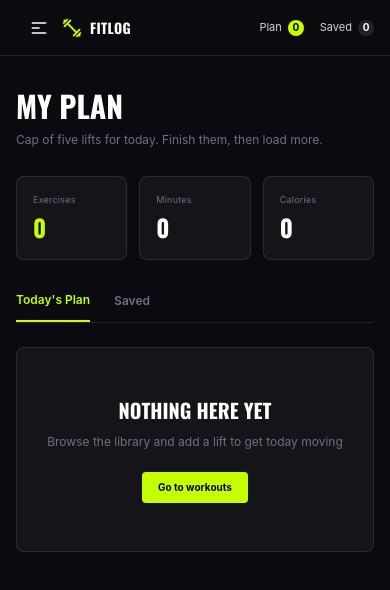
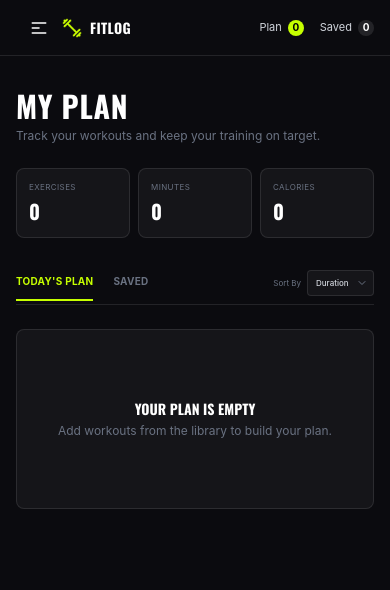
Before and after one commit to hanjala13/fit-log, a Next.js app: page /my-plan in a window 390 px wide. Shown: the top 590 px of the page. Built offline with nearby package versions, Linux system fonts and the light colour scheme.

Commit message:
create sort and added toast notification

```diff
--- a/package.json
+++ b/package.json
@@ -13,7 +13,8 @@
     "next": "16.3.8",
     "react": "19.2.8",
     "react-dom": "19.2.8",
-    "react-hot-toast": "^2.6.1"
+    "react-hot-toast": "^2.6.1",
+    "react-toastify": "^11.1.0"
   },
   "devDependencies": {
     "@tailwindcss/postcss": "^4.3.3",
--- a/src/app/layout.tsx
+++ b/src/app/layout.tsx
@@ -3,6 +3,8 @@ import { Geist, Geist_Mono, Oswald } from "next/font/google";
 import "./globals.css";
 import Navbar from "@/components/Navbar";
 import { PlanProvider } from "@/context/PlanContext";
+import { ToastContainer } from 'react-toastify';
+import 'react-toastify/dist/ReactToastify.css';
 
 const oswald = Oswald({
   subsets: ['latin'],
@@ -34,12 +36,18 @@ export default function RootLayout({ children }: LayoutProps<"/">) {
       <body className={`${oswald.variable} min-h-full flex flex-col bg-[#0B0B0F] text-white`}>
 
         <PlanProvider>
+          <Navbar />
+          <div>{children}</div>
 
-          <Navbar />
-          <div>
-            {children}
-          </div>
-
+          <ToastContainer
+            position="top-right"
+            autoClose={2500}
+            hideProgressBar={false}
+            newestOnTop
+            closeOnClick
+            pauseOnHover
+            theme="dark"
+          />
         </PlanProvider>
 
       </body>
--- a/src/app/my-plan/page.tsx
+++ b/src/app/my-plan/page.tsx
@@ -1,16 +1,25 @@
 'use client';
 
-import Link from 'next/link';
 import { useEffect, useState } from 'react';
 import { usePlan } from '@/context/PlanContext';
 import PlanCard from '@/components/PlanCard';
 
+type SortOption = 'duration' | 'calories' | 'rating';
+type ActiveTab = 'plan' | 'saved';
+
 const MyPlanPage = () => {
-    const { plan, saved, removeFromPlan, removeFromSaved } = usePlan();
+    const {
+        plan,
+        saved,
+        removeFromPlan,
+        removeFromSaved,
+    } = usePlan();
 
-    const [activeTab, setActiveTab] = useState<'plan' | 'saved'>('plan');
+    const [activeTab, setActiveTab] = useState<ActiveTab>('plan');
+    const [loading, setLoading] = useState(true);
 
-    const [loading, setLoading] = useState(true);
+    // Default sorting: Duration
+    const [sortBy, setSortBy] = useState<SortOption>('duration');
 
     useEffect(() => {
         const timer = setTimeout(() => {
@@ -18,135 +27,201 @@ const MyPlanPage = () => {
         }, 500);
 
         return () => clearTimeout(timer);
-    })
+    }, []);
 
     const currentItems = activeTab === 'plan' ? plan : saved;
 
-    const totalMinutes = plan.reduce(
+    // Sort current tab's list
+    const sortedItems = [...currentItems].sort((a, b) => {
+        if (sortBy === 'duration') {
+            return a.duration - b.duration;
+        }
+
+        if (sortBy === 'calories') {
+            return a.caloriesBurned - b.caloriesBurned;
+        }
+
+        if (sortBy === 'rating') {
+            return b.rating - a.rating;
+        }
+
+        return 0;
+    });
+
+    const totalMinutes = currentItems.reduce(
         (total, workout) => total + workout.duration,
         0
     );
 
-    const totalCalories = plan.reduce(
+    const totalCalories = currentItems.reduce(
         (total, workout) => total + workout.caloriesBurned,
         0
     );
 
     return (
         <main className="min-h-screen bg-[#0B0B0F] px-4 py-8 text-white sm:px-6 lg:px-8">
-            <div className="mx-auto w-full max-w-300">
+            <div className="mx-auto w-full max-w-[1200px]">
 
-                {/* Header */}
+                {/* Page Header */}
                 <div>
-                    <h1 className="font-oswald text-3xl font-bold uppercase sm:text-4xl">
-                        My Plan
+                    <h1 className="font-oswald text-3xl font-bold uppercase tracking-wide text-white sm:text-4xl">
+                        MY PLAN
                     </h1>
 
-                    <p className="mt-2 text-xs text-gray-500 sm:text-sm">
-                        Cap of five lifts for today. Finish them, then load more.
+                    <p className="mt-1 text-xs text-gray-500 sm:text-sm">
+                        Track your workouts and keep your training on target.
                     </p>
                 </div>
 
                 {/* Metrics */}
-                <div className="mt-7 grid grid-cols-3 gap-3">
-
-                    <div className="rounded-lg border border-white/10 bg-[#151519] p-4">
-                        <p className="text-[9px] tracking-wide text-gray-500">
+                <div className="mt-6 grid grid-cols-3 gap-2 sm:gap-4">
+                    <div className="rounded-lg border border-white/10 bg-[#151519] p-3 sm:p-4">
+                        <p className="text-[8px] uppercase tracking-wider text-gray-500 sm:text-[10px]">
                             Exercises
                         </p>
-
-                        <p className="mt-1 font-oswald text-2xl font-bold text-[#C6FF00]">
-                            {plan.length}
+                        <p className="mt-1 font-oswald text-xl font-bold text-white sm:text-2xl">
+                            {currentItems.length}
                         </p>
                     </div>
 
-                    <div className="rounded-lg border border-white/10 bg-[#151519] p-4">
-                        <p className="text-[9px] tracking-wide text-gray-500">
+                    <div className="rounded-lg border border-white/10 bg-[#151519] p-3 sm:p-4">
+                        <p className="text-[8px] uppercase tracking-wider text-gray-500 sm:text-[10px]">
                             Minutes
                         </p>
-
-                        <p className="mt-1 font-oswald text-2xl font-bold text-white">
+                        <p className="mt-1 font-oswald text-xl font-bold text-white sm:text-2xl">
                             {totalMinutes}
                         </p>
                     </div>
 
-                    <div className="rounded-lg border border-white/10 bg-[#151519] p-4">
-                        <p className="text-[9px] tracking-wide text-gray-500">
+                    <div className="rounded-lg border border-white/10 bg-[#151519] p-3 sm:p-4">
+                        <p className="text-[8px] uppercase tracking-wider text-gray-500 sm:text-[10px]">
                             Calories
                         </p>
-
-                        <p className="mt-1 font-oswald text-2xl font-bold text-white">
+                        <p className="mt-1 font-oswald text-xl font-bold text-white sm:text-2xl">
                             {totalCalories}
                         </p>
                     </div>
-
                 </div>
 
-                {/* Tabs */}
-                <div className="mt-8 border-b border-white/10">
-                    <div className="flex gap-6">
+                {/* Tabs + Sort */}
+                <div className="mt-8 flex items-center justify-between gap-3 border-b border-white/10">
 
+                    {/* Tabs */}
+                    <div className="flex items-center gap-5">
                         <button
+                            type="button"
                             onClick={() => setActiveTab('plan')}
-                            className={`cursor-pointer pb-3 text-xs font-semibold transition ${activeTab === 'plan'
-                                ? 'border-b-2 border-[#C6FF00] text-[#C6FF00]'
-                                : 'text-gray-500 hover:text-white'
+                            className={`relative pb-3 text-[10px] font-bold uppercase tracking-wide transition sm:text-xs ${activeTab === 'plan'
+                                    ? 'text-[#C6FF00]'
+                                    : 'text-gray-500 hover:text-white'
                                 }`}
                         >
-                            Today&apos;s Plan
+                            Today's Plan
+
+                            {activeTab === 'plan' && (
+                                <span className="absolute bottom-0 left-0 h-0.5 w-full bg-[#C6FF00]" />
+                            )}
                         </button>
 
                         <button
+                            type="button"
                             onClick={() => setActiveTab('saved')}
-                            className={`cursor-pointer pb-3 text-xs font-semibold transition ${activeTab === 'saved'
-                                ? 'border-b-2 border-[#C6FF00] text-[#C6FF00]'
-                                : 'text-gray-500 hover:text-white'
+                            className={`relative pb-3 text-[10px] font-bold uppercase tracking-wide transition sm:text-xs ${activeTab === 'saved'
+                                    ? 'text-[#C6FF00]'
+                                    : 'text-gray-500 hover:text-white'
                                 }`}
                         >
                             Saved
+
+                            {activeTab === 'saved' && (
+                                <span className="absolute bottom-0 left-0 h-0.5 w-full bg-[#C6FF00]" />
+                            )}
                         </button>
+                    </div>
 
+                    {/* Sort Dropdown */}
+                    <div className="relative mb-2 shrink-0">
+                        <label htmlFor="sort-workouts" className="sr-only">
+                            Sort By
+                        </label>
+
+                        <div className="flex items-center gap-1.5 text-[8px] text-gray-500 sm:text-[9px]">
+                            <span className="whitespace-nowrap">
+                                Sort By
+                            </span>
+
+                            <div className="relative">
+                                <select
+                                    id="sort-workouts"
+                                    value={sortBy}
+                                    onChange={(event) =>
+                                        setSortBy(
+                                            event.target.value as SortOption
+                                        )
+                                    }
+                                    className="cursor-pointer appearance-none rounded-sm border border-white/10 bg-[#151519] py-1.5 pl-2 pr-6 text-[8px] font-medium text-gray-300 outline-none transition hover:border-white/25 focus:border-[#C6FF00] sm:text-[9px]"
+                                >
+                                    <option value="duration">
+                                        Duration
+                                    </option>
+                                    <option value="calories">
+                                        Calories
+                                    </option>
+                                    <option value="rating">
+                                        Rating
+                                    </option>
+                                </select>
+
+                                {/* Chevron */}
+                                <svg
+                                    xmlns="http://www.w3.org/2000/svg"
+                                    width="12"
+                                    height="12"
+                                    viewBox="0 0 24 24"
+                                    fill="none"
+                                    stroke="currentColor"
+                                    strokeWidth="2"
+                                    strokeLinecap="round"
+                                    strokeLinejoin="round"
+                                    className="pointer-events-none absolute right-1.5 top-1/2 -translate-y-1/2 text-gray-500"
+                                    aria-hidden="true"
+                                >
+                                    <path d="m6 9 6 6 6-6" />
+                                </svg>
+                            </div>
+                        </div>
                     </div>
                 </div>
 
                 {/* Content */}
                 <div className="mt-6">
                     {loading ? (
-                        <div className="flex min-h-45 items-center justify-center rounded-lg border border-white/10 bg-[#151519]">
+                        <div className="flex min-h-[180px] items-center justify-center rounded-lg border border-white/10 bg-[#151519]">
                             <div className="flex flex-col items-center">
                                 <span className="loading loading-spinner loading-md text-[#C6FF00]"></span>
 
                                 <p className="mt-3 text-xs text-gray-500">
-                                    Loading workouts…
+                                    Loading your plan...
                                 </p>
                             </div>
                         </div>
                     ) : currentItems.length === 0 ? (
-                        <div className="rounded-lg border border-white/10 bg-[#151519] px-5 py-12 text-center">
-
-                            <h2 className="font-oswald text-xl font-bold uppercase">
+                        <div className="flex min-h-[180px] flex-col items-center justify-center rounded-lg border border-white/10 bg-[#151519] px-4 text-center">
+                            <p className="font-oswald text-sm font-bold uppercase text-white">
                                 {activeTab === 'plan'
-                                    ? 'Nothing here yet'
-                                    : 'Nothing here yet'}
-                            </h2>
-
-                            <p className="mx-auto mt-2 max-w-sm text-xs leading-5 text-gray-500">
-                                {activeTab === 'plan'
-                                    ? 'Browse the library and add a lift to get today moving'
-                                    : 'Browse the library and add a lift to get today moving'}
+                                    ? 'Your plan is empty'
+                                    : 'No saved workouts'}
                             </p>
 
-                            <Link
-                                href="/"
-                                className="mt-5 inline-flex rounded-sm bg-[#C6FF00] px-4 py-2 text-[10px] font-bold text-black transition hover:brightness-110"
-                            >
-                                Go to workouts
-                            </Link>
-
+                            <p className="mt-1 text-xs text-gray-500">
+                                {activeTab === 'plan'
+                                    ? 'Add workouts from the library to build your plan.'
+                                    : 'Save workouts from the library to find them here.'}
+                            </p>
                         </div>
                     ) : (
                         <div className="space-y-3">
-                            {currentItems.map((workout) => (
+                            {sortedItems.map((workout) => (
                                 <PlanCard
                                     key={workout.id}
                                     workout={workout}
@@ -155,13 +230,12 @@ const MyPlanPage = () => {
                                             ? removeFromPlan
                                             : removeFromSaved
                                     }
+                                    isSavedTab={activeTab === 'saved'}
                                 />
                             ))}
                         </div>
                     )}
-
                 </div>
-
             </div>
         </main>
     );
--- a/src/components/PlanCard.tsx
+++ b/src/components/PlanCard.tsx
@@ -2,17 +2,49 @@
 
 import Image from 'next/image';
 import Link from 'next/link';
+import { toast } from 'react-toastify';
+import { usePlan } from '@/context/PlanContext';
 import type { IWorkout } from '@/types';
 
 interface PlanCardProps {
     workout: IWorkout;
     onRemove: (workoutId: number) => void;
+    isSavedTab: boolean;
 }
 
-const PlanCard = ({ workout, onRemove }: PlanCardProps) => {
+const PlanCard = ({
+    workout,
+    onRemove,
+    isSavedTab,
+}: PlanCardProps) => {
+    const { completed, markAsDone } = usePlan();
+
+    const isCompleted = completed.includes(workout.id);
+
+    const handleMarkAsDone = () => {
+        if (isCompleted) {
+            return;
+        }
+
+        markAsDone(workout.id);
+        toast.success('Marked as done');
+    };
+
+    const handleRemove = () => {
+        onRemove(workout.id);
+
+        if (isSavedTab) {
+            toast.success('Removed from saved');
+        } else {
+            toast.success("Removed from today's plan");
+        }
+    };
+
     return (
-        <div className="flex w-full min-w-0 items-center gap-2 rounded-lg border border-white/10 bg-[#151519] p-2.5 sm:gap-3 sm:p-3">
-
+        <div
+            className={`flex w-full min-w-0 items-center gap-2 rounded-lg border border-white/10 bg-[#151519] p-2.5 transition sm:gap-3 sm:p-3 ${isCompleted ? 'opacity-60' : ''
+                }`}
+        >
             {/* Workout Image */}
             <div className="relative h-14 w-20 shrink-0 overflow-hidden rounded-md sm:h-16 sm:w-28">
                 <Image
@@ -33,7 +65,6 @@ const PlanCard = ({ workout, onRemove }: PlanCardProps) => {
                     {workout.equipment}
                 </p>
 
-                {/* Stats */}
                 <div className="mt-1.5 flex flex-wrap items-center gap-x-2.5 gap-y-1 text-[7px] text-gray-400 sm:gap-x-4 sm:text-[8px]">
                     <span className="flex items-center gap-1 whitespace-nowrap">
                         <span className="text-[#C6FF00]">◷</span>
@@ -52,9 +83,8 @@ const PlanCard = ({ workout, onRemove }: PlanCardProps) => {
                 </div>
             </div>
 
-            {/* Actions */}
+            {/* Buttons */}
             <div className="flex shrink-0 items-center gap-1 sm:gap-2">
-
                 {/* View Details */}
                 <Link
                     href={`/workout/${workout.id}`}
@@ -63,19 +93,26 @@ const PlanCard = ({ workout, onRemove }: PlanCardProps) => {
                     View Details
                 </Link>
 
-                {/* Mark as Done */}
-                <button
-                    type="button"
-                    className="flex shrink-0 cursor-pointer items-center gap-1 whitespace-nowrap rounded-full bg-[#C6FF00] px-2 py-1.5 text-[7px] font-bold text-black transition hover:brightness-110 sm:px-3 sm:text-[8px]"
-                >
-                    <span>✓</span>
-                    Mark as Done
-                </button>
+                {/* Mark as Done - Today's Plan only */}
+                {!isSavedTab && (
+                    <button
+                        type="button"
+                        onClick={handleMarkAsDone}
+                        disabled={isCompleted}
+                        className={`flex shrink-0 items-center gap-1 whitespace-nowrap rounded-full px-2 py-1.5 text-[7px] font-bold transition sm:px-3 sm:text-[8px] ${isCompleted
+                                ? 'cursor-not-allowed bg-white/10 text-gray-400'
+                                : 'cursor-pointer bg-[#C6FF00] text-black hover:brightness-110'
+                            }`}
+                    >
+                        <span>✓</span>
+                        {isCompleted ? 'Done' : 'Mark as Done'}
+                    </button>
+                )}
 
                 {/* Remove */}
                 <button
                     type="button"
-                    onClick={() => onRemove(workout.id)}
+                    onClick={handleRemove}
                     className="grid h-6 w-6 shrink-0 cursor-pointer place-items-center text-sm leading-none text-gray-500 transition hover:text-red-500 sm:h-7 sm:w-7"
                     aria-label={`Remove ${workout.name}`}
                 >
--- a/src/context/PlanContext.tsx
+++ b/src/context/PlanContext.tsx
@@ -6,8 +6,12 @@ import type { IWorkout } from '@/types';
 interface PlanContextType {
     plan: IWorkout[];
     saved: IWorkout[];
+    completed: number[];
+
     addToPlan: (workout: IWorkout) => void;
     removeFromPlan: (workoutId: number) => void;
+    markAsDone: (workoutId: number) => void;
+
     saveWorkout: (workout: IWorkout) => void;
     removeFromSaved: (workoutId: number) => void;
 }
@@ -21,6 +25,7 @@ export const PlanProvider = ({
 }) => {
     const [plan, setPlan] = useState<IWorkout[]>([]);
     const [saved, setSaved] = useState<IWorkout[]>([]);
+    const [completed, setCompleted] = useState<number[]>([]);
 
     const addToPlan = (workout: IWorkout) => {
         setPlan((currentPlan) => {
@@ -30,12 +35,30 @@ export const PlanProvider = ({
 
             return [...currentPlan, workout];
         });
+
+        setCompleted((currentCompleted) =>
+            currentCompleted.filter((id) => id !== workout.id)
+        );
     };
 
     const removeFromPlan = (workoutId: number) => {
         setPlan((currentPlan) =>
             currentPlan.filter((item) => item.id !== workoutId)
         );
+
+        setCompleted((currentCompleted) =>
+            currentCompleted.filter((id) => id !== workoutId)
+        );
+    };
+
+    const markAsDone = (workoutId: number) => {
+        setCompleted((currentCompleted) => {
+            if (currentCompleted.includes(workoutId)) {
+                return currentCompleted;
+            }
+
+            return [...currentCompleted, workoutId];
+        });
     };
 
     const saveWorkout = (workout: IWorkout) => {
@@ -59,8 +82,10 @@ export const PlanProvider = ({
             value={{
                 plan,
                 saved,
+                completed,
                 addToPlan,
                 removeFromPlan,
+                markAsDone,
                 saveWorkout,
                 removeFromSaved,
             }}
```
Also changed, not shown: src/components/WorkoutDetails.tsx (+57 -10 lines), 1 other file (tests, documents, lock files or other folders).
